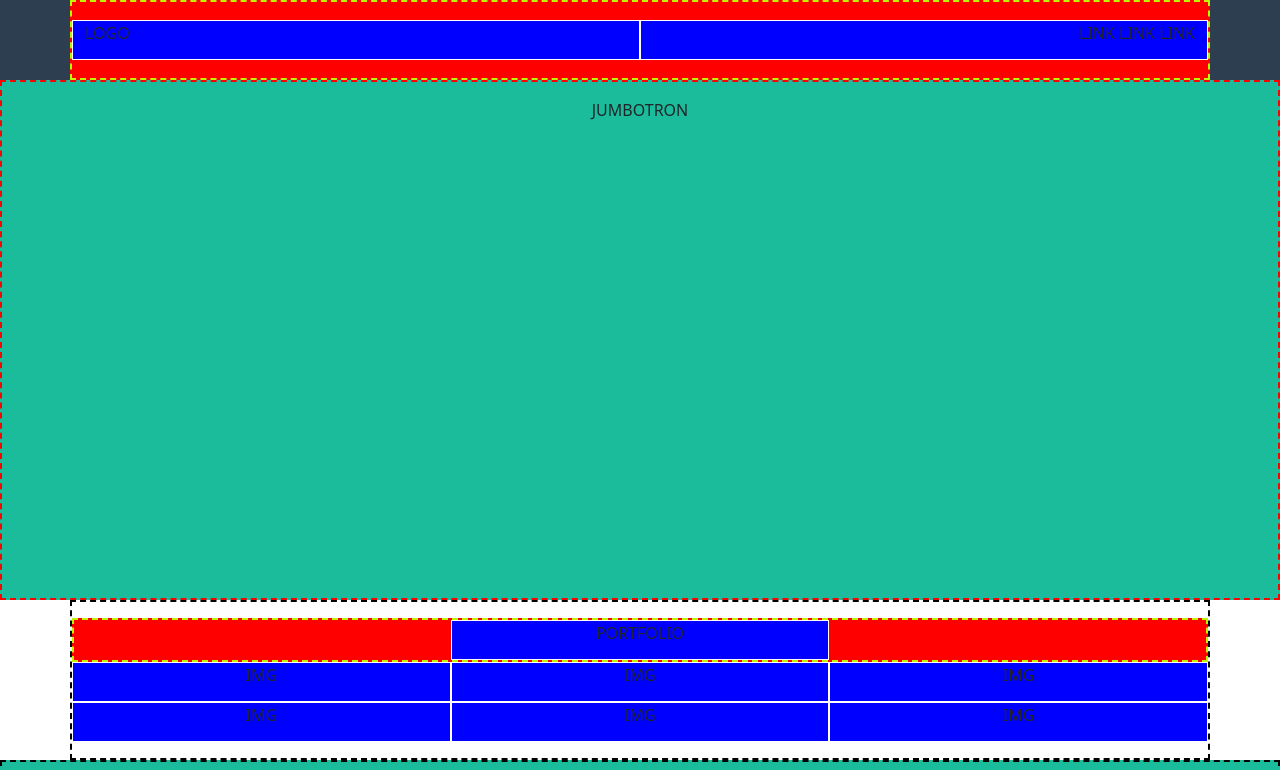
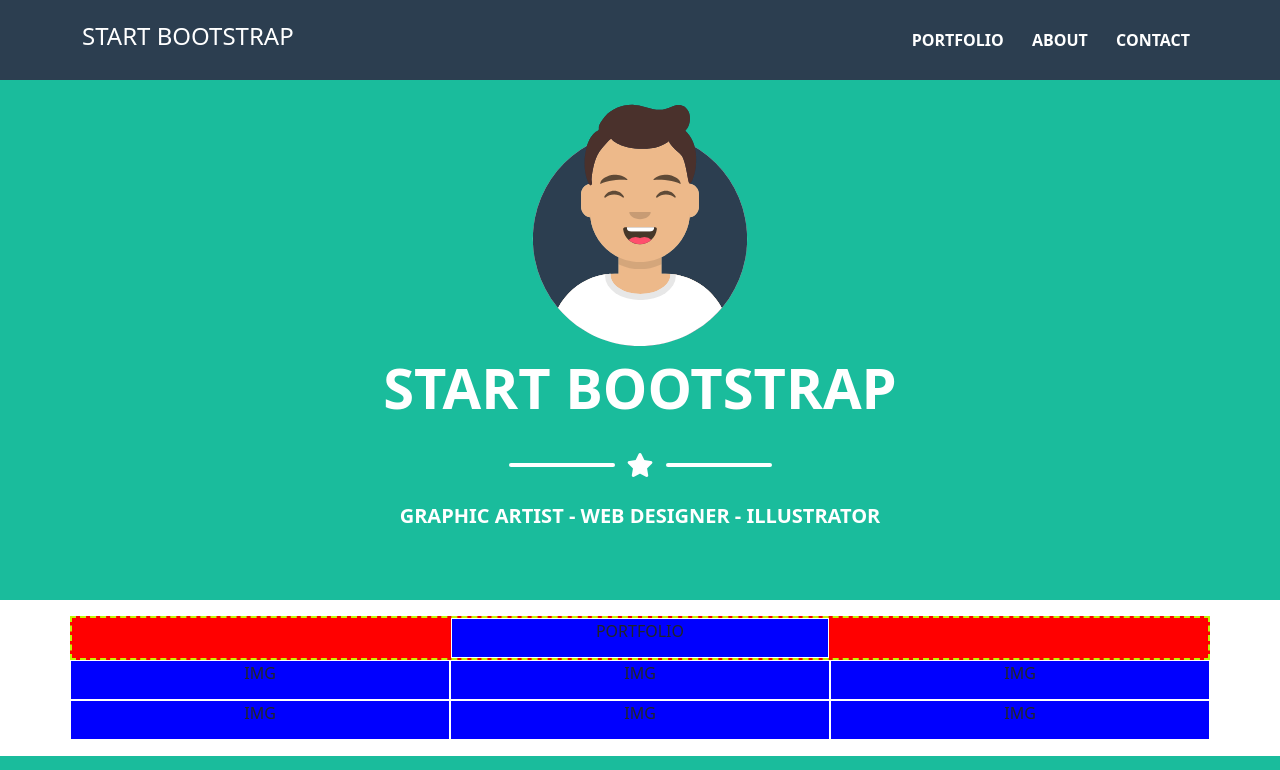
Before and after one commit to MarcoCalabretta1988/html-css-bootstrap-freelancer, a plain HTML site: page index.html in a window 1280 px wide. Shown: the top 770 px of the page. Drawn offline with nearby package versions, Linux system fonts and the light colour scheme.

Commit message:
Add header

```diff
--- a/css/style.css
+++ b/css/style.css
@@ -9,9 +9,6 @@ footer{
     min-height: 100px;
 }
 
-section{
-    border: 2px dashed black;
-}
 
 /* SECTION LAYOUT */
 #main-nav{
@@ -25,7 +22,6 @@ section{
 
 .jumbotron{
     height: 520px;
-    border: 2px dashed red;
 }
 
 
@@ -43,6 +39,14 @@ section{
     border:2px dashed rgb(192, 245, 2);
 }
 
+/* JUMBOTRON */
+
+.jumbotron img{
+    width: 250px;
+    height: 250px;
+}
+
+
 /* FOOTER */
 
 .top-footer{
--- a/index.html
+++ b/index.html
@@ -8,20 +8,41 @@
 
     <!-- IMPORT BOOSTRAP -->
     <link href="https://cdn.jsdelivr.net/npm/bootstrap@5.2.3/dist/css/bootstrap.min.css" rel="stylesheet" integrity="sha384-rbsA2VBKQhggwzxH7pPCaAqO46MgnOM80zW1RWuH61DGLwZJEdK2Kadq2F9CUG65" crossorigin="anonymous">
+
+
+    <!-- IMPORT FONT-AWSOME -->
+    <link rel="stylesheet" href="https://cdnjs.cloudflare.com/ajax/libs/font-awesome/6.2.1/css/all.min.css" integrity="sha512-MV7K8+y+gLIBoVD59lQIYicR65iaqukzvf/nwasF0nqhPay5w/9lJmVM2hMDcnK1OnMGCdVK+iQrJ7lzPJQd1w==" crossorigin="anonymous" referrerpolicy="no-referrer" >
+
     <!-- IMPORT STYLESHEET -->
     <link rel="stylesheet" href="css/style.css">
 </head>
 <body>
     <header>
-        <nav id="main-nav" class="container-fluid container-lg">
-            <div class="row align-items-center h-100 visibility-red">
-                <div class="col-6 visibility-blue">LOGO</div>
-                <div class="col-6 visibility-blue text-end d-lg-none">H-MENU</div>
-                <div class="col-6 visibility-blue text-end d-none d-lg-block">LINK LINK LINK</div>
+        <nav id="main-nav" class="container-fluid container-lg text-white fw-bold">
+            <div class="row align-items-center h-100">
+                <div class="col-6 h4">START BOOTSTRAP</div>
+                <div class="col-6 text-end d-lg-none text-secondary"><i class="fa-solid fa-bars fa-xl border border-white rounded-1 p-3"></i></div>
+                <div class="col-6 text-end d-none d-lg-block">
+                    <ul class="list-inline mb-0 ">
+                        <li class="list-inline-item px-2">PORTFOLIO</li>
+                        <li class="list-inline-item px-2">ABOUT</li>
+                        <li class="list-inline-item px-2">CONTACT</li>
+                      </ul>
+                </div>
             </div>
         </nav>
 
-        <div class="jumbotron text-center p-3 bg-wgreen">JUMBOTRON</div>
+        <div class="jumbotron text-center text-white p-3 bg-wgreen">
+            <img src="img/avatar.svg" alt="Avatar">
+            <h1 class="display-4 fw-bold py-2">START BOOTSTRAP</h1>
+            <div class="row justify-content-center align-items-center my-4">
+                <div class="col-2 col-lg-1 border-bottom border-white border-4 rounded-1"></div>
+                <div class="col-auto"><i class="fa-solid fa-star fa-xl"></i></div>
+                <div class="col-2 col-lg-1 border-bottom border-white border-4 rounded-1"></div>
+            </div>
+                <div class="fs-5 fw-semibold">GRAPHIC ARTIST - WEB DESIGNER - ILLUSTRATOR</div>
+        </div>
+
     </header>
 
     <main>
```
